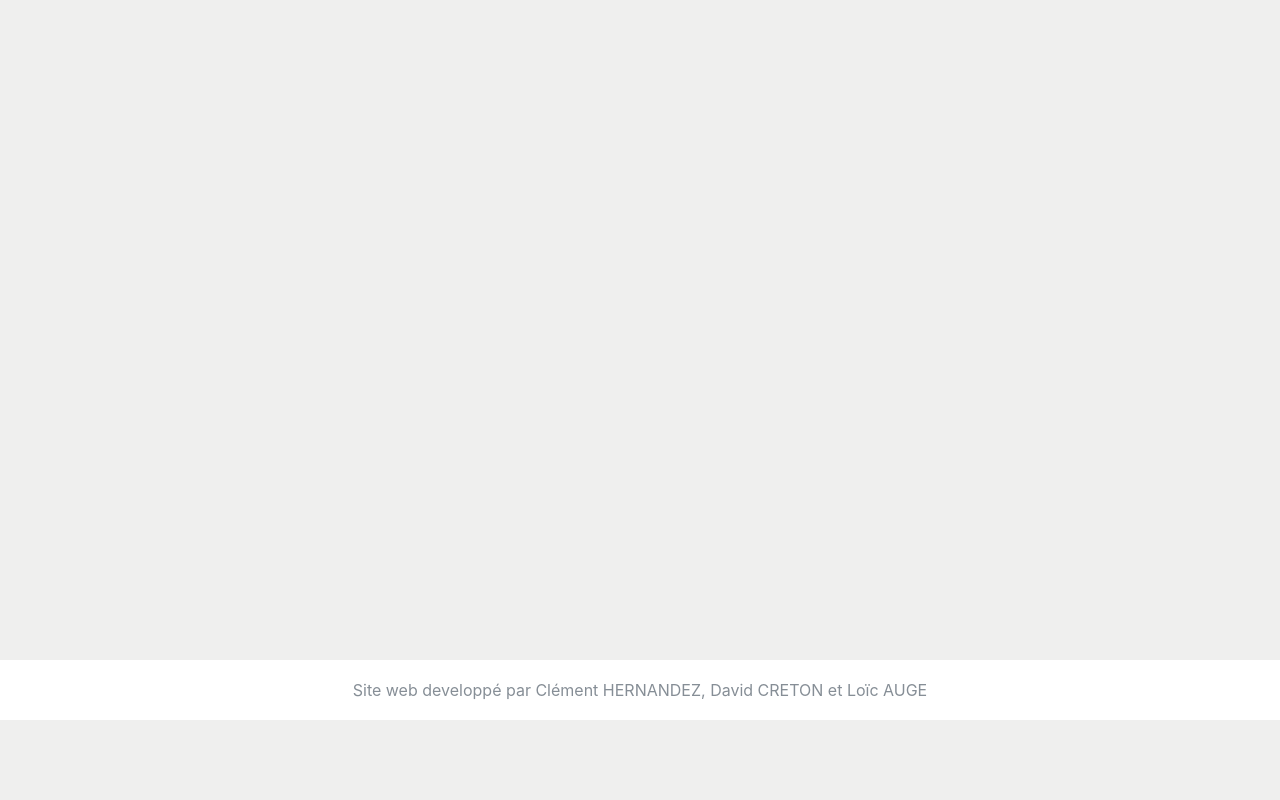
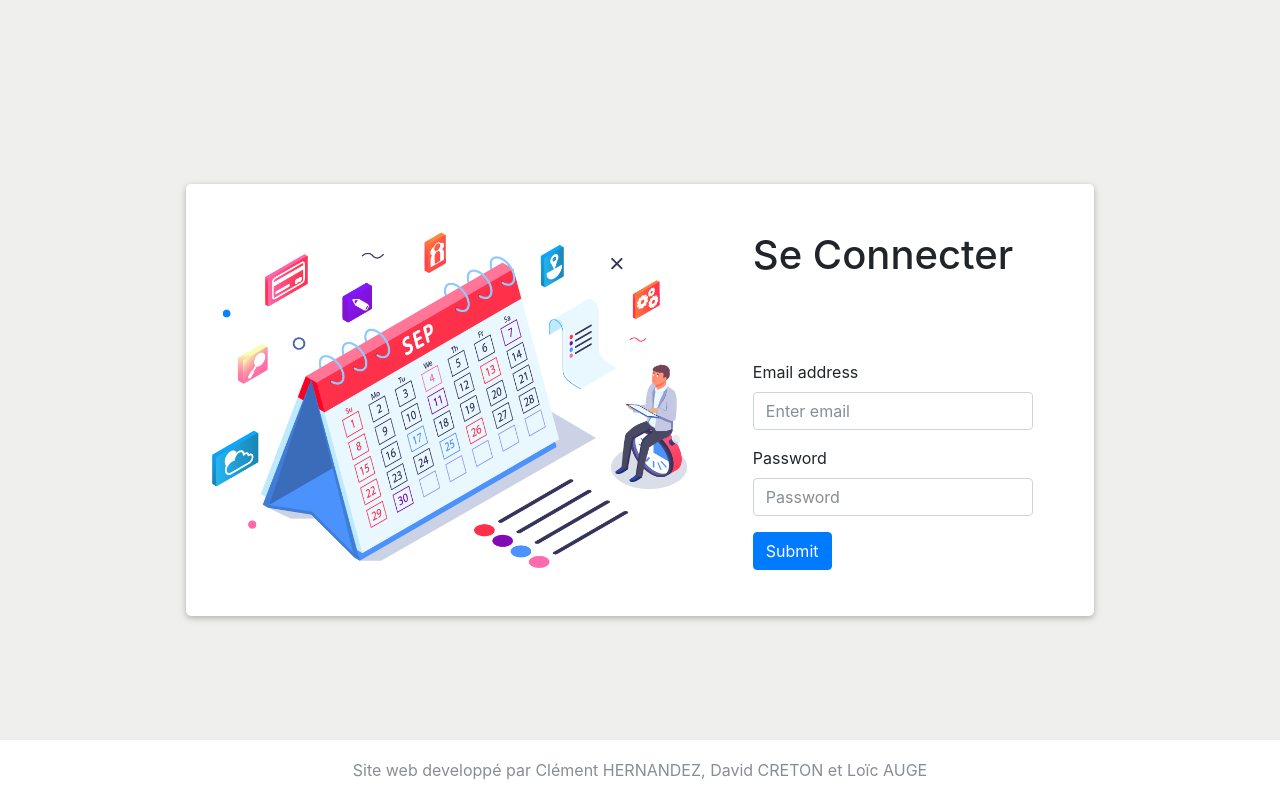
Before and after one commit to clementher/SymfonyProject, a Symfony app: template templates/login.html.twig in a window 1280 px wide. Run offline with Twig, Linux system fonts and the light colour scheme; the template is opened without the code that fills it, so the values that code supplies are empty; some libraries are stand-ins or nearby versions.

Commit message:
login fix img

```diff
--- a/composer.json
+++ b/composer.json
@@ -5,6 +5,7 @@
         "php": "^7.1.3",
         "ext-ctype": "*",
         "ext-iconv": "*",
+        "easycorp/easyadmin-bundle": "^2.3",
         "sensio/framework-extra-bundle": "^5.1",
         "symfony/asset": "4.3.*",
         "symfony/console": "4.3.*",
@@ -23,6 +24,7 @@
         "symfony/swiftmailer-bundle": "^3.1",
         "symfony/translation": "4.3.*",
         "symfony/twig-bundle": "4.3.*",
+        "symfony/twig-pack": "^1.0",
         "symfony/validator": "4.3.*",
         "symfony/web-link": "4.3.*",
         "symfony/yaml": "4.3.*"
--- a/config/bundles.php
+++ b/config/bundles.php
@@ -14,4 +14,6 @@ return [
     Symfony\Bundle\DebugBundle\DebugBundle::class => ['dev' => true, 'test' => true],
     Symfony\Bundle\MakerBundle\MakerBundle::class => ['dev' => true],
     Symfony\Bundle\WebServerBundle\WebServerBundle::class => ['dev' => true],
+    Twig\Extra\TwigExtraBundle\TwigExtraBundle::class => ['all' => true],
+    EasyCorp\Bundle\EasyAdminBundle\EasyAdminBundle::class => ['all' => true],
 ];
--- /dev/null
+++ b/config/routes/easy_admin.yaml
@@ -0,0 +1,4 @@
+easy_admin_bundle:
+    resource: '@EasyAdminBundle/Controller/EasyAdminController.php'
+    prefix: /admin
+    type: annotation
--- a/public/css/styles.css
+++ b/public/css/styles.css
@@ -1,8 +1,7 @@
 body {
     position: relative;
     background: #efefee;
-    min-height: 45rem;
-    padding-bottom: 80px;
+    min-height: 100%;
 }
 
 html {height:100%}
@@ -230,14 +229,54 @@ html {height:100%}
 
 
 
-/* FOOTER */
-
 .footer {
-  position: absolute;
+  position: fixed;
   bottom: 0;
   width: 100%;
   height: 60px; /* Set the fixed height of the footer here */
   line-height: 60px; /* Vertically center the text there */
   background-color: #fff;
-  margin-top: 10px;
 }
+
+#containerLogin{
+    display: flex;
+    flex-direction: row;
+    justify-content: center;
+    align-items: center;
+    width: 100%;
+    height: 100%;
+    position: absolute;
+}
+
+#formLogin{
+    background: white;
+    width: 71%;
+    height: 54%;
+    border-radius: 5px;
+    margin: auto;
+    display: flex;
+    flex-direction: row;
+    box-shadow: 0 2px 5px 0 rgba(0,0,0,0.16), 0 2px 10px 0 rgba(0,0,0,0.12);
+    justify-content: space-between;
+    padding: 10px;
+}
+
+#imageLogin{
+    max-width: 100%;
+    height: auto;
+}
+
+#form {
+    width: 100%;
+    height: 100%;
+    background: white;
+    display: flex;
+    flex-direction: row;
+    align-content: space-around;
+    flex-wrap: wrap;
+    justify-content: center
+}
+
+.formGroup{
+    width: 73%;
+}
--- a/templates/login.html.twig
+++ b/templates/login.html.twig
@@ -16,6 +16,30 @@
 </head>
 
 <body>
+
+
+<div id="containerLogin">
+    <div id="formLogin">
+        <img src="/images/calendarLogin.png" id="imageLogin" width="600" height="400">
+        <div id="form">
+            <div id="title" class="formGroup">
+                <h1>Se Connecter<h1>
+            </div>
+            <div id="input" class="formGroup">
+                <div class="form-group">
+                    <label for="exampleInputEmail1">Email address</label>
+                    <input type="email" class="form-control" id="exampleInputEmail1" aria-describedby="emailHelp" placeholder="Enter email">
+                </div>
+                <div class="form-group">
+                    <label for="exampleInputPassword1">Password</label>
+                    <input type="password" class="form-control" id="exampleInputPassword1" placeholder="Password">
+                </div>
+                <button type="submit" class="btn btn-primary">Submit</button>
+            </div>
+        </div>
+    </div>
+</div>
+
 
 
 <footer class="footer">
```
Also changed, not shown: public/images/calendarLogin.png (added), 4 other files.
